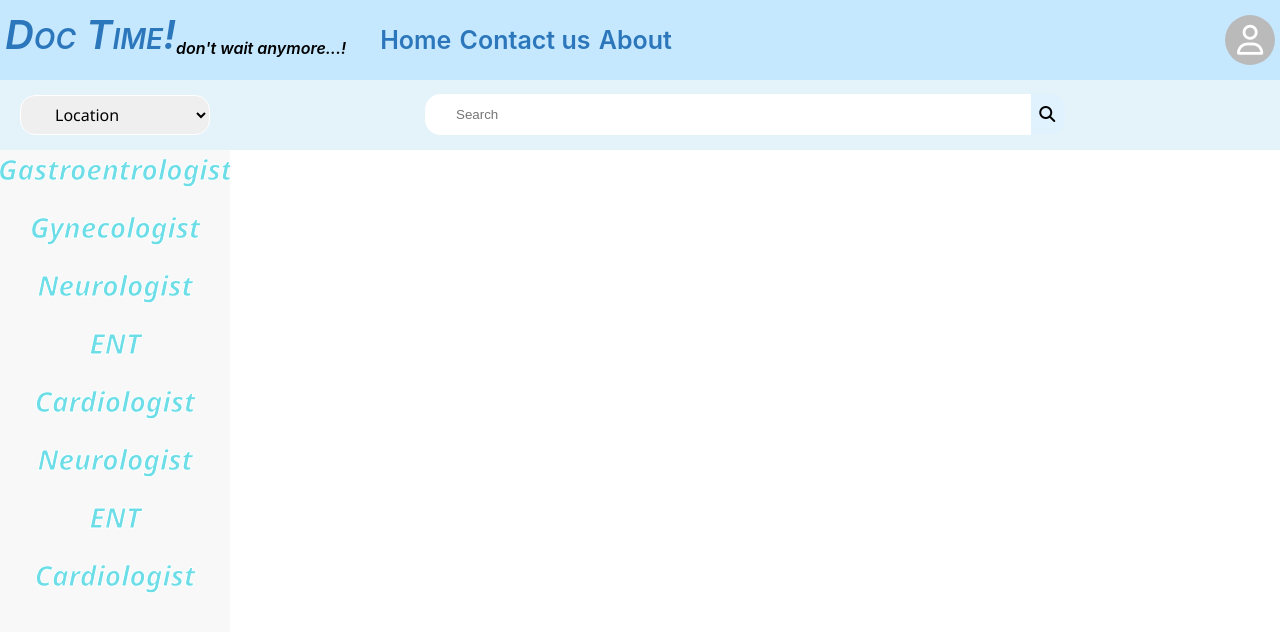
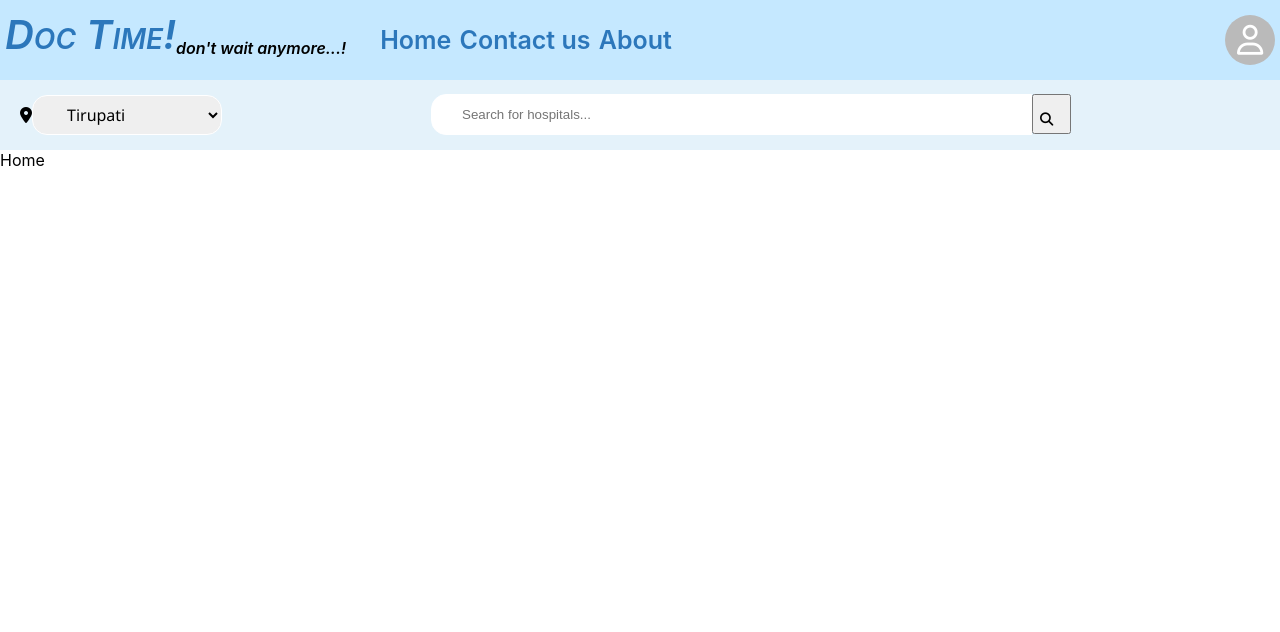
Before and after one commit to lohithreddym4/dr-time, a React (Create React App) app: page / in a window 1280 px wide. Shown: the top 632 px of the page. Built offline with nearby package versions, Linux system fonts and the light colour scheme.

Commit message:
Removed Categories and modified location element

```diff
--- a/src/App.js
+++ b/src/App.js
@@ -1,9 +1,9 @@
 import { BrowserRouter } from 'react-router-dom';
 import './App.css';
 import Navbar from './components/Navbar';
-import Categories from './components/Categories';
 import React from 'react';
 import SearchNav from './components/SearchNav';
+import Home from './components/Home';
 function App() {
   return (
     <div>
@@ -12,7 +12,7 @@ function App() {
     <Navbar/>
       <SearchNav/>
     </div>
-      <Categories/>
+      <Home/>
     </BrowserRouter>
 
     </div>
--- a/src/components/Categories.js
+++ /dev/null
@@ -1,25 +0,0 @@
-import React, { useEffect, useState } from "react";
-import { Link } from "react-router-dom";
-function Categories() {
-  const [cats, setCats] = useState([]);
-
-  useEffect(() => {
-    //backend nundi cats
-    setCats(["Gastroentrologist", "Gynecologist", "Neurologist", "ENT", "Cardiologist", "Neurologist", "ENT", "Cardiologist"]);
-  }, []);
-
-
-  return (
-    <div className="cat-1">
-      {cats.map((val, ind) => {
-        return (
-          <div key={ind}>
-            <i><Link to={`/${val}`} >{val[0].toUpperCase()+val.substring(1)}</Link></i>
-          </div>
-        );
-      })}
-    </div>
-  );
-}
-
-export default Categories;
--- /dev/null
+++ b/src/components/Home.js
@@ -0,0 +1,11 @@
+import React from 'react'
+
+const Home = () => {
+  return (
+    <div className='home'>
+        Home
+        </div>
+  )
+}
+
+export default Home
--- a/src/components/Navbar.js
+++ b/src/components/Navbar.js
@@ -20,9 +20,9 @@ function Navbar() {
                 </div>
 
                 <div className='options'>
-                    <Link to=''>Home</Link>
-                    <Link to=''>Contact us</Link>
-                    <Link to=''>About</Link>
+                    <Link to='/'>Home</Link>
+                    <Link to='/contact-us'>Contact us</Link>
+                    <Link to='/about'>About</Link>
                 </div>
             </div>
             <div className="Profileout">
--- a/src/components/SearchNav.js
+++ b/src/components/SearchNav.js
@@ -4,20 +4,28 @@ const SearchNav = () => {
   return (
     <div className='search-nav'>
       <div className="location">
-        <select>
-          <option>Location</option>
+        <div className='inner-loc'>
+        <span >
+        <i class="fa-solid fa-location-dot show-less" ></i>
+<span>
+<select className="no-show">
+          <option>Tirupati</option>
           <option>Chittoor</option>
+          <option>Nandyal</option>
           <option>Kadapa</option>
           <option>Kurnool</option>
-          <option>Tirupati</option>
+
         </select>
+</span>
+        </span>
+        </div>
       </div>
 
       <div className="search-bar">
-        <div>
-          <input type="text" placeholder='Search' />
-        </div>
-        <div><i class="fa-solid fa-magnifying-glass"></i></div>
+          <input type="text" placeholder='Search for hospitals...' />
+        <button className='mag-glass'>
+          <i class="fa-solid fa-magnifying-glass"></i>
+          </button>
 
       </div>
       <div></div>
```
